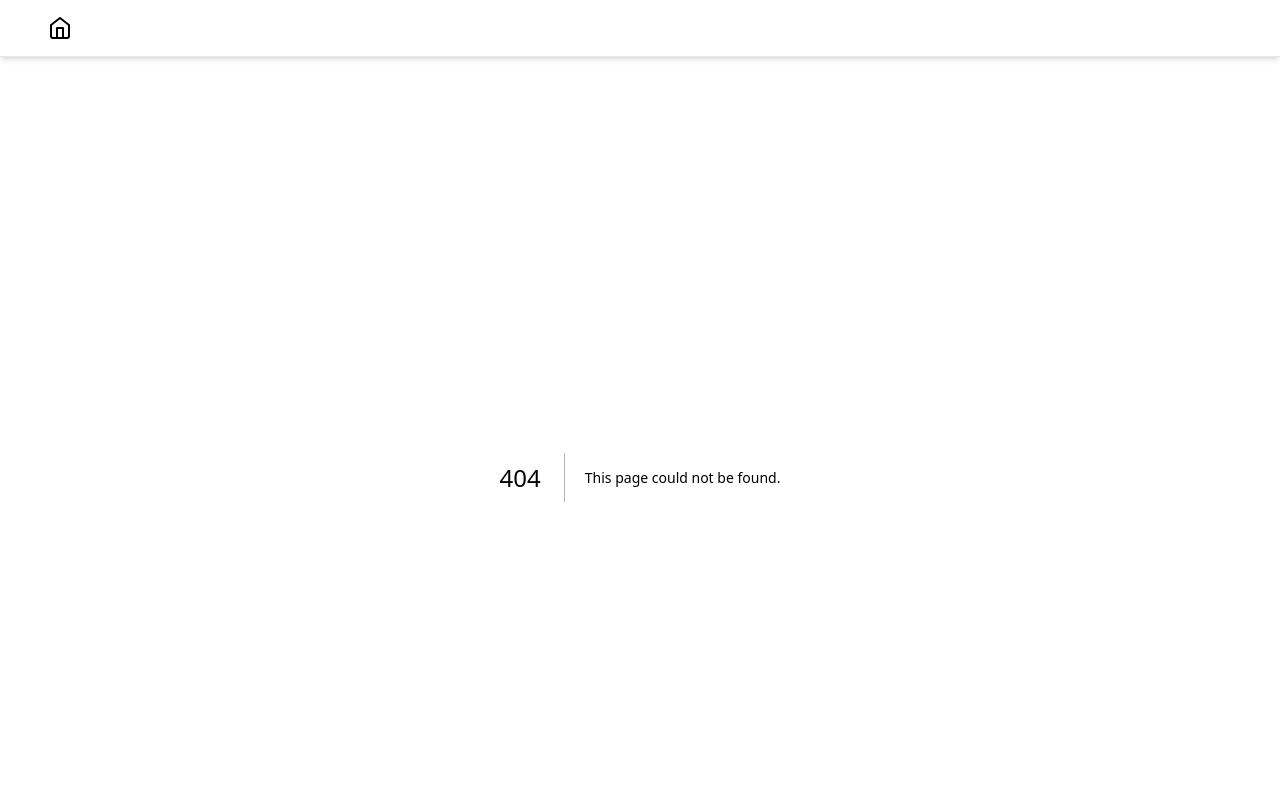
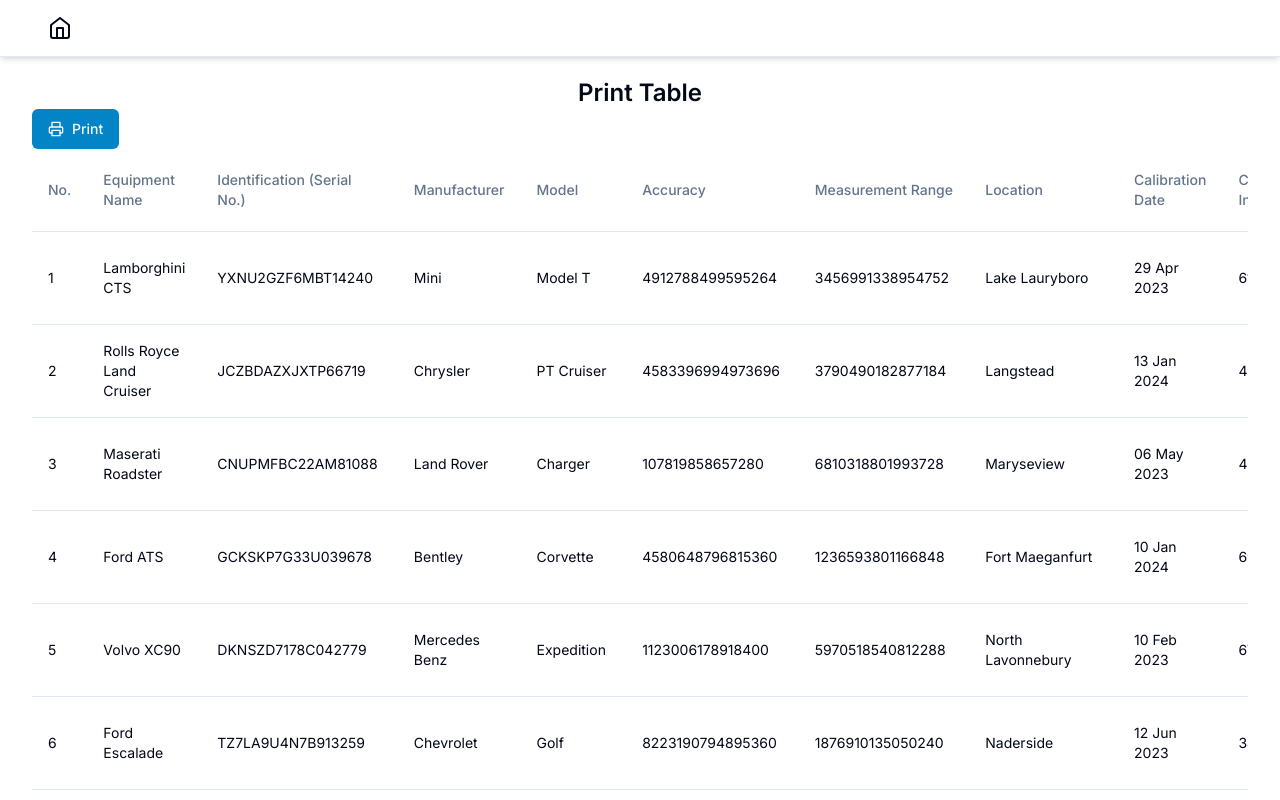
Before and after one commit to fairulazmin/myapp, a Next.js app: page /print-table in a window 1280 px wide. Before the commit this address had no page. Shown: the top 800 px of the page. Built offline with nearby package versions, Linux system fonts and the light colour scheme.

Commit message:
add react-to-print

```diff
--- /dev/null
+++ b/app/(print)/print-table/page.tsx
@@ -0,0 +1,87 @@
+"use client";
+
+import { useRef } from "react";
+import { DataTable } from "./table";
+import { faker } from "@faker-js/faker";
+import { Button } from "@/components/ui/button";
+import { Printer } from "lucide-react";
+import { useReactToPrint } from "react-to-print";
+
+const getMasterlist = () => {
+  return {
+    equipment: faker.vehicle.vehicle(),
+    identification: faker.vehicle.vin(),
+    manufacturer: faker.vehicle.manufacturer(),
+    model: faker.vehicle.model(),
+    accuracy: faker.number.int(),
+    range: faker.number.int(),
+    location: faker.location.city(),
+    calb_date: faker.date.past(),
+    calb_interval: faker.number.int({ min: 365, max: 720 }),
+    calb_due: faker.date.future(),
+    limitation: faker.lorem.word(),
+    status: faker.lorem.word(),
+  };
+};
+
+const PrintTablePage = () => {
+  const masterlists = faker.helpers.multiple(getMasterlist, { count: 100 });
+  const data = masterlists.map((masterlist, id) => ({
+    id: ++id,
+    ...masterlist,
+  }));
+
+  const componentRef = useRef(null);
+  const handlePrint = useReactToPrint({
+    content: () => componentRef.current,
+    pageStyle: `
+      @media print {
+        @page {size: landscape;}
+        @page {margin: 1.27cm 1.27cm 1.27cm 1.27cm !important;}
+        html, body {
+          height: 100%;
+          margin: 1rem !important;
+          padding: 0 !important;
+        }
+        table {
+          table-layout: fixed;
+        }
+        th, td {
+          overflow: hidden;
+          text-overflow: ellipsis;
+          word-wrap: break-word
+        }
+        table, th, td {
+          border: 1px solid black;
+          border-collapse: collapse;
+        }
+        .divider {
+          break-after: always;
+        }
+        table tr th:nth-child(1) {
+          width: 60px;
+        }
+        table tr th:nth-child(10) {
+          width: 70px;
+        }
+      }
+    `,
+  });
+
+  return (
+    <div>
+      <h2 className="text-2xl font-semibold text-center">Print Table</h2>
+      <div className="container">
+        <Button className="bg-sky-600" onClick={handlePrint}>
+          <Printer className="w-4 h-4 mr-2" />
+          Print
+        </Button>
+        <div ref={componentRef}>
+          <DataTable data={data} />
+        </div>
+      </div>
+    </div>
+  );
+};
+
+export default PrintTablePage;
--- /dev/null
+++ b/app/(print)/print-table/pageStyle.css
@@ -0,0 +1,38 @@
+@media print {
+  @page {
+    size: landscape;
+  }
+  @page {
+    margin: 1.27cm 1.27cm 1.27cm 1.27cm !important;
+  }
+  html,
+  body {
+    height: 100%;
+    margin: 1rem !important;
+    padding: 0 !important;
+  }
+  table {
+    table-layout: fixed;
+  }
+  th,
+  td {
+    overflow: hidden;
+    text-overflow: ellipsis;
+    word-wrap: break-word;
+  }
+  table,
+  th,
+  td {
+    border: 1px solid black;
+    border-collapse: collapse;
+  }
+  .divider {
+    break-after: always;
+  }
+  table tr th:nth-child(1) {
+    width: 60px;
+  }
+  table tr th:nth-child(10) {
+    width: 70px;
+  }
+}
--- /dev/null
+++ b/app/(print)/print-table/table.tsx
@@ -0,0 +1,74 @@
+"use client";
+
+import { format } from "date-fns";
+import {
+  Table,
+  TableRow,
+  TableBody,
+  TableCell,
+  TableHead,
+  TableHeader,
+} from "@/components/ui/table";
+
+// interface DataTableProps<TData> {
+//   data: TData[];
+// }
+
+interface Masterlist {
+  id: number;
+  equipment: string;
+  identification: string;
+  manufacturer: string;
+  model: string;
+  accuracy: number;
+  range: number;
+  location: string;
+  calb_date: Date;
+  calb_interval: number;
+  calb_due: Date;
+  limitation: string;
+  status: string;
+}
+
+const headers = [
+  "No.",
+  "Equipment Name",
+  "Identification (Serial No.)",
+  "Manufacturer",
+  "Model",
+  "Accuracy",
+  "Measurement Range",
+  "Location",
+  "Calibration Date",
+  "Calibration Interval",
+  "Due Date",
+  "Limitation of Use (Categorization of equipment)",
+  "Equipment Status",
+];
+
+// export const DataTable = <TData,>({ data }: DataTableProps<TData>) => {
+export const DataTable = ({ data }: { data: Masterlist[] }) => {
+  return (
+    <Table>
+      <TableHeader>
+        <TableRow>
+          {headers.map((header) => (
+            <TableHead>{header}</TableHead>
+          ))}
+        </TableRow>
+      </TableHeader>
+      <TableBody>
+        {data.map((masterlist, i) => (
+          <TableRow key={i}>
+            {Object.values(masterlist).map((value, j) => {
+              if (value instanceof Date) {
+                value = format(value, "dd MMM yyyy");
+              }
+              return <TableCell key={j}>{value}</TableCell>;
+            })}
+          </TableRow>
+        ))}
+      </TableBody>
+    </Table>
+  );
+};
--- a/app/page.tsx
+++ b/app/page.tsx
@@ -105,6 +105,9 @@
         <li>
           <Link href="/lodash-difference">Lodash Difference</Link>
         </li>
+        <li>
+          <Link href="/print-table">Print Table</Link>
+        </li>
       </ul>
     </div>
   );
--- a/package.json
+++ b/package.json
@@ -49,6 +49,7 @@
     "react-dropzone": "^14.2.3",
     "react-hook-form": "^7.48.2",
     "react-hot-toast": "^2.4.1",
+    "react-to-print": "^2.14.15",
     "tailwind-merge": "^1.14.0",
     "tailwindcss": "3.3.3",
     "tailwindcss-animate": "^1.0.7",
```
Also changed, not shown: 1 other file (tests, documents, lock files or other folders).
